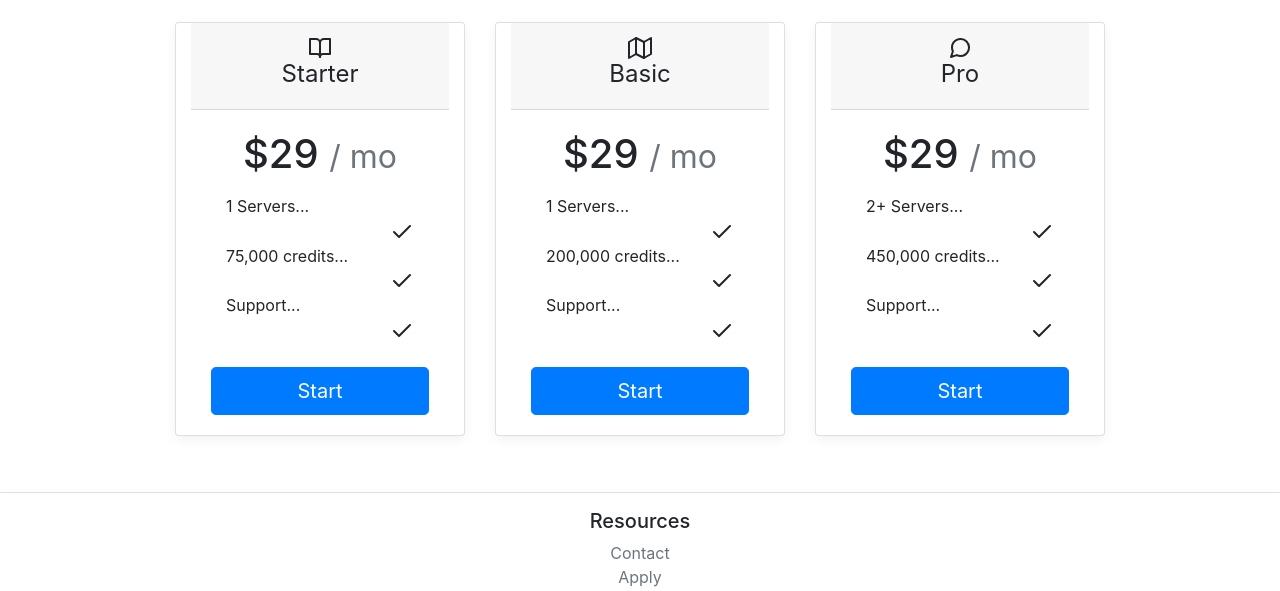
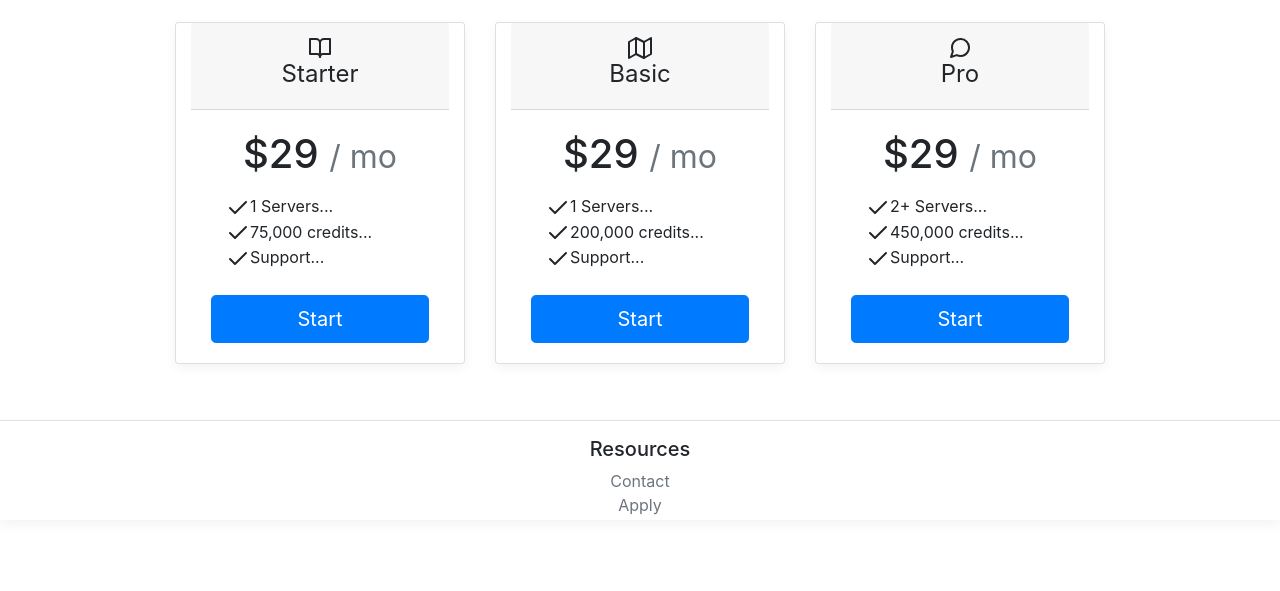
Before and after one commit to cmooredev/api-keys, a Flask app: page /pricing in a window 1280 px wide. Shown: the part 318-909 px from the top of the page. After the commit the page ends 833 px from the top, so only its background shows below. Run offline with Flask 2, Linux system fonts and the light colour scheme; some libraries are stand-ins or nearby versions.

Commit message:
test css

```diff
--- a/apiapp/templates/pricing.html
+++ b/apiapp/templates/pricing.html
@@ -27,16 +27,13 @@
                       <div class="col">
                         <ul class="list-unstyled mt-3 mb-4">
                         <li>
-                          <div class="text-left">1 Servers...</div>
-                          <div class="text-right"><i data-feather="check"></i></div>
+                          <div class="text-left"><i data-feather="check"></i>1 Servers...</div>
                         </li>
                         <li>
-                          <div class="text-left">75,000 credits...</div>
-                          <div class="text-right"><i data-feather="check"></i></div>
+                          <div class="text-left"><i data-feather="check"></i>75,000 credits...</div>
                         </li>
                         <li>
-                          <div class="text-left">Support...</div>
-                          <div class="text-right"><i data-feather="check"></i></div>
+                          <div class="text-left"><i data-feather="check"></i>Support...</div>
                         </li>
                         </ul>
                       </div>
@@ -56,16 +53,13 @@
                       <div class="col">
                         <ul class="list-unstyled mt-3 mb-4">
                         <li>
-                          <div class="text-left">1 Servers...</div>
-                          <div class="text-right"><i data-feather="check"></i></div>
+                          <div class="text-left"><i data-feather="check"></i>1 Servers...</div>
                         </li>
                         <li>
-                          <div class="text-left">200,000 credits...</div>
-                          <div class="text-right"><i data-feather="check"></i></div>
+                          <div class="text-left"><i data-feather="check"></i>200,000 credits...</div>
                         </li>
                         <li>
-                          <div class="text-left">Support...</div>
-                          <div class="text-right"><i data-feather="check"></i></div>
+                          <div class="text-left"><i data-feather="check"></i>Support...</div>
                         </li>
                         </ul>
                       </div>
@@ -87,16 +81,13 @@
                       <div class="col">
                         <ul class="list-unstyled mt-3 mb-4">
                         <li>
-                          <div class="text-left">2+ Servers...</div>
-                          <div class="text-right"><i data-feather="check"></i></div>
+                          <div class="text-left"><i data-feather="check"></i>2+ Servers...</div>
                         </li>
                         <li>
-                          <div class="text-left">450,000 credits...</div>
-                          <div class="text-right"><i data-feather="check"></i></div>
+                          <div class="text-left"><i data-feather="check"></i>450,000 credits...</div>
                         </li>
                         <li>
-                          <div class="text-left">Support...</div>
-                          <div class="text-right"><i data-feather="check"></i></div>
+                          <div class="text-left"><i data-feather="check"></i>Support...</div>
                         </li>
                         </ul>
                       </div>
```
